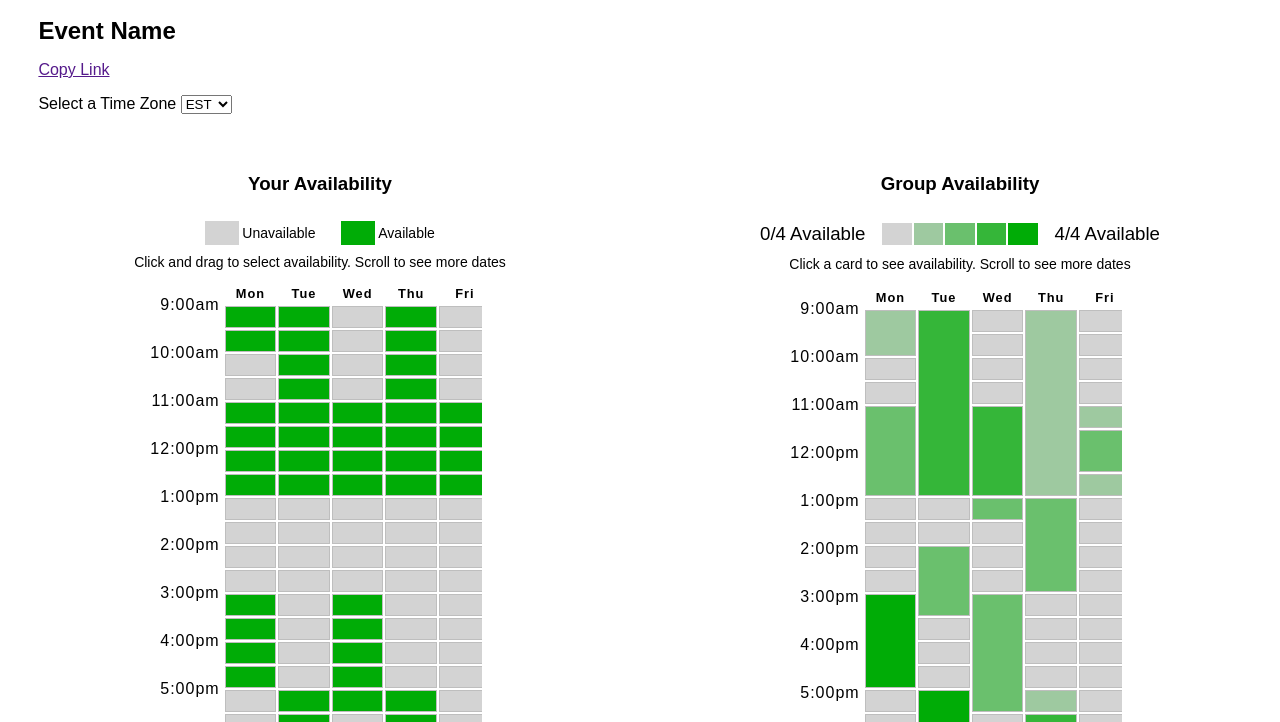
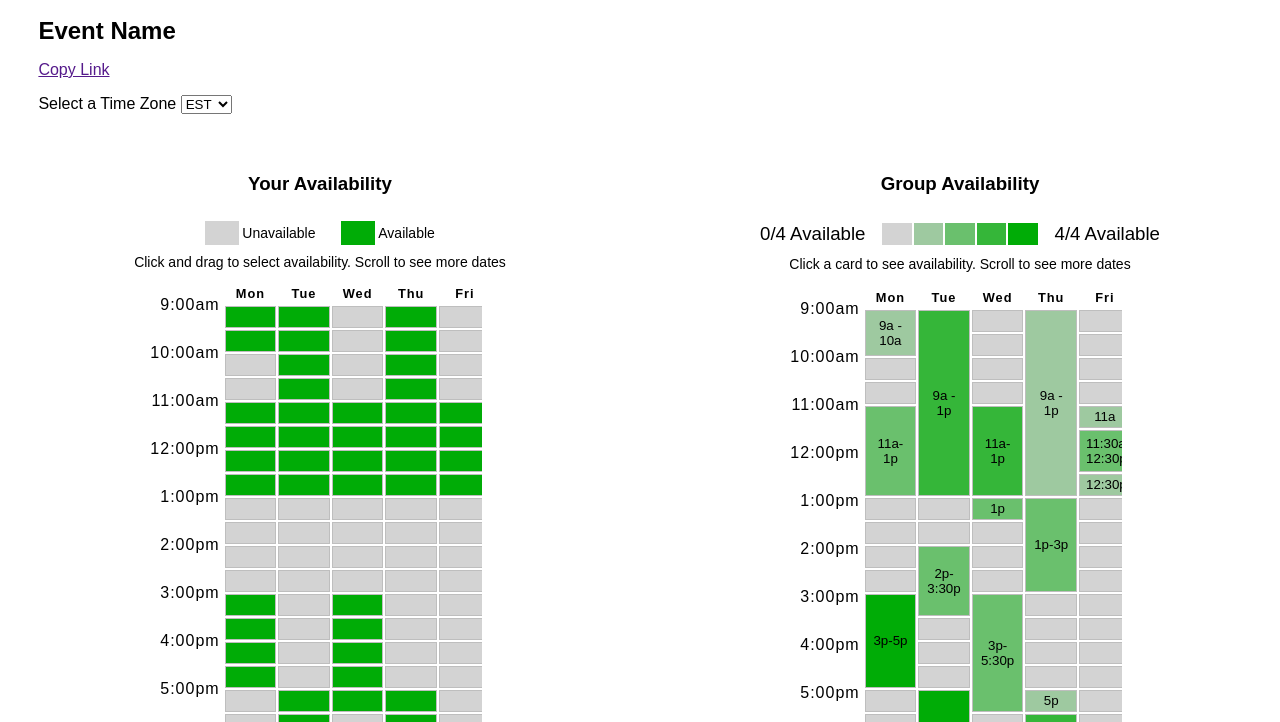
Before and after one commit to joobumjin/resposive_redesign, a plain HTML site: page index.html in a window 1280 px wide. Shown: the part 68-790 px from the top of the page. Drawn offline with Linux system fonts and the light colour scheme.

Commit message:
feat: labels in clickable events

```diff
--- a/index.html
+++ b/index.html
@@ -156,13 +156,13 @@
                                 <th>Tue</th>
                                 <th>Wed</th>
                                 <th>Thu</th>
-                                <th>Fri</th>
+                                <th role="date header: friday">Fri</th>
                             </tr>
                             <tr> <!--9am-->
-                                <td rowspan="2"><button class="event_button one"></button></td>
-                                <td rowspan="8"><button class="event_button three"></button></td>
+                                <td rowspan="2" role="1 out of 4 available: Monday 9am to 10am"><button class="event_button one">9a - 10a</button></td>
+                                <td rowspan="8" role="2 out of 4 avaialable: Tuesday 9am to 1pm"><button class="event_button three">9a - 1p</button></td>
                                 <td></td>
-                                <td rowspan="8"><button class="event_button one"></button></td>
+                                <td rowspan="8" role="1 out of 4 available: Thursday 9am to 1pm"><button class="event_button one">9a - 1p</button></td>
                                 <td></td>
                             </tr>
                             <tr>
@@ -180,23 +180,23 @@
                                 <td></td>
                             </tr>
                             <tr> <!--11 am-->
-                                <td rowspan="4"><button class="event_button two"></button></td>
-                                <td rowspan="4"><button class="event_button three"></button></td>
-                                <td class="one"></td>
+                                <td rowspan="4" role="2 out of 4 available: Monday 11am-1pm"><button class="event_button two">11a-1p</button></td>
+                                <td rowspan="4" role="3 out of 4 available: Wednesday 11am-1pm"><button class="event_button three">11a-1p</button></td>
+                                <td role="1 out of 4 available: Friday 11am-11:30am"><button class="event_button one">11a</button></td>
                             </tr>
                             <tr>
-                               <td rowspan="2"><button class="event_button two"></button></td>
+                               <td rowspan="2" role="2 out of 4 available: Friday 11:30am-12:30pm"><button class="event_button two">11:30a-12:30p</button></td>
                             </tr>
                             <tr> <!--12 pm-->
                             </tr>
                             <tr>
-                                <td class="one"></td>
+                                <td role="1 out of 4 available: Friday 12:30pm-1pm"><button class="event_button one">12:30p</button></td>
                             </tr>
                             <tr> <!--1 pm-->
                                 <td></td>
                                 <td></td>
-                                <td rowspan="1"><button class="event_button two"></button></td>
-                                <td rowspan="4"><button class="event_button two"></button></td>
+                                <td rowspan="1" role="2 out of 4 available: Wednesday 1:00pm-1:30pm"><button class="event_button two">1p</button></td>
+                                <td rowspan="4" role="2 out of 4 available: Thursday 1:00pm-3:00pm"><button class="event_button two">1p-3p</button></td>
                                 <td></td>
                             </tr>
                             <tr>
@@ -207,9 +207,9 @@
                             </tr>
                             <tr> <!--2 pm-->
                                 <td></td>
-                                <td rowspan="3"><button class="event_button two"></button></td>
+                                <td rowspan="3" role="2 out of 4 available: Tuesday 2:00pm-3:30pm"><button class="event_button two">2p-3:30p</button></td>
                                 <td></td>
-                                <td></td>
+                                <td ></td>
                             </tr>
                             <tr>
                                 <td></td>
@@ -217,8 +217,8 @@
                                 <td></td>
                             </tr>
                             <tr> <!--3 pm-->
-                                <td rowspan="4"><button class="event_button four"></button></td>
-                                <td rowspan="5"><button class="event_button two"></button></td>
+                                <td rowspan="4" role="4 out of 4 available: Monday 3:00pm-5pm"><button class="event_button four">3p-5p</button></td>
+                                <td rowspan="5" role="2 out of 4 available: Tuesday 3:00pm-5:30pm"><button class="event_button two">3p-5:30p</button></td>
                                 <td></td>
                                 <td></td>
                             </tr>
@@ -238,14 +238,15 @@
                                 <td></td>
                             </tr>
                             <tr> <!--5 pm-->
-                                <td></td><td rowspan="4"><button class="event_button four"></button></td>
-                                <td rowspan="1"><button class="event_button one"></button></td>
+                                <td></td>
+                                <td rowspan="4" role="4 out of 4 available: Tuesday 5:00pm-7:00pm"><button class="event_button four">5p-7p</button></td>
+                                <td rowspan="1" role="1 out of 4 available: Thursday 5:00pm-5:30pm"><button class="event_button one">5p</button></td>
                                 <td></td>
                             </tr>
                             <tr>
                                 <td></td>
                                 <td></td>
-                                <td rowspan="3"><button class="event_button three"></button></td>
+                                <td rowspan="3" role="2 out of 4 available: Thursday 5:30pm-7:00pm"><button class="event_button three">5:30p-7p</button></td>
                                 <td></td>
                             </tr>
                             <tr> <!--6 pm-->
```
